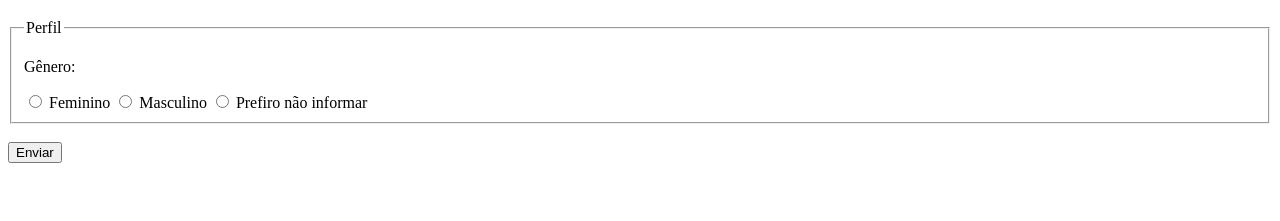
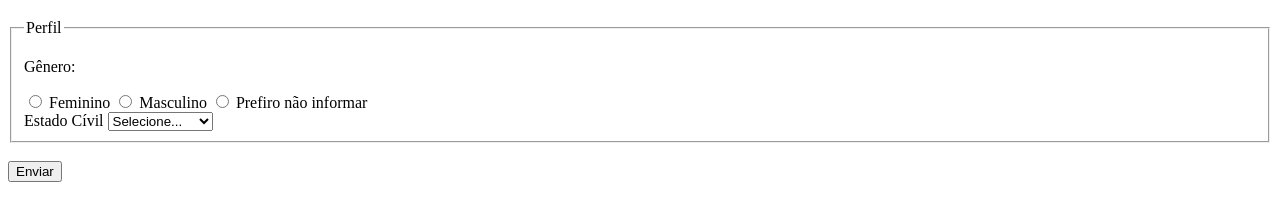
Before and after one commit to gostavovinicius/pesquisa-culturama, a plain HTML site: page index.html in a window 1280 px wide. Shown: the part 61-282 px from the top of the page. Drawn offline with Linux system fonts and the light colour scheme.

Commit message:
Adiciona opcoes de estado civil

```diff
--- a/index.html
+++ b/index.html
@@ -50,6 +50,17 @@
 
           <input type="radio" name="userGender" value="notInformed" />
           <label for="userGender">Prefiro não informar</label>
+
+          <br />
+
+          <label for="maritalStatus">Estado Cívil</label>
+          <select name="maritalStatus">
+            <option value="notInformed">Selecione...</option>
+            <option value="Casado">Casado</option>
+            <option value="Solteiro">Solteiro</option>
+            <option value="Divorciado">Divorciado</option>
+            <option value="casado">União Estável</option>
+          </select>
         </fieldset>
 
         <br />
```
